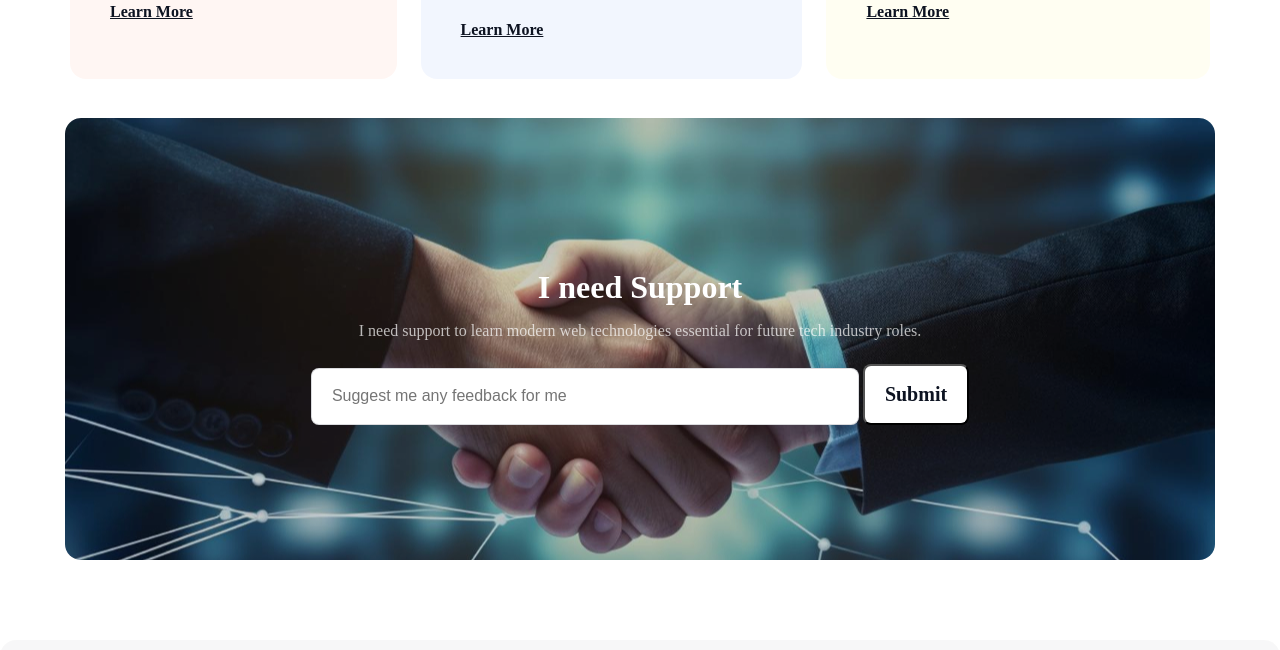
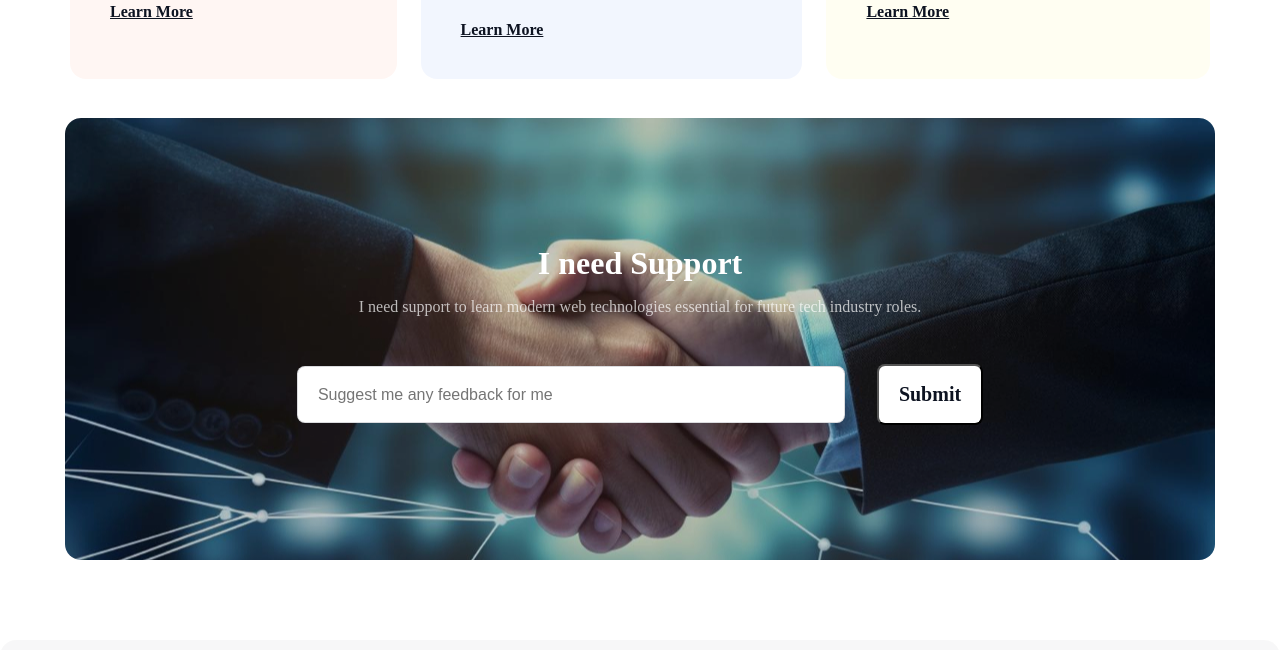
Before and after one commit to Jahid458/Assignment1, a plain HTML site: page index.html in a window 1280 px wide. Shown: the part 3438-4088 px from the top of the page. Drawn offline with Linux system fonts and the light colour scheme; a web font is replaced by a local one.

Commit message:
support section added

```diff
--- a/css/style.css
+++ b/css/style.css
@@ -299,6 +299,14 @@ input {
     font-size: 16px;
     font-weight: 400;
 }
+.support-input-section{
+  display: flex;
+  flex-direction: row;
+  justify-content: space-between;
+  align-items: center;
+  padding: 24px;
+  gap: 32px;
+}
 
 .support-btn{
     padding: 17px 20px 17px 20px;
```
